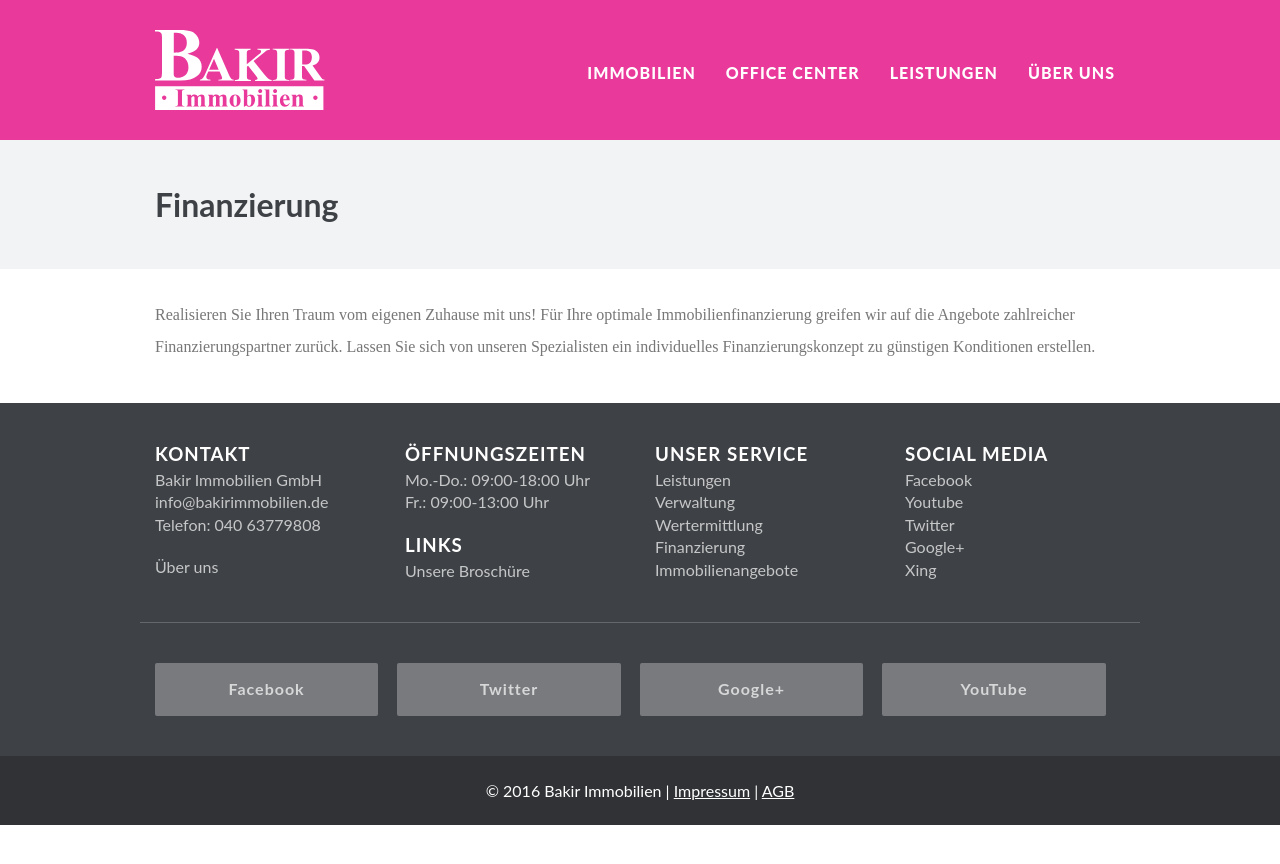
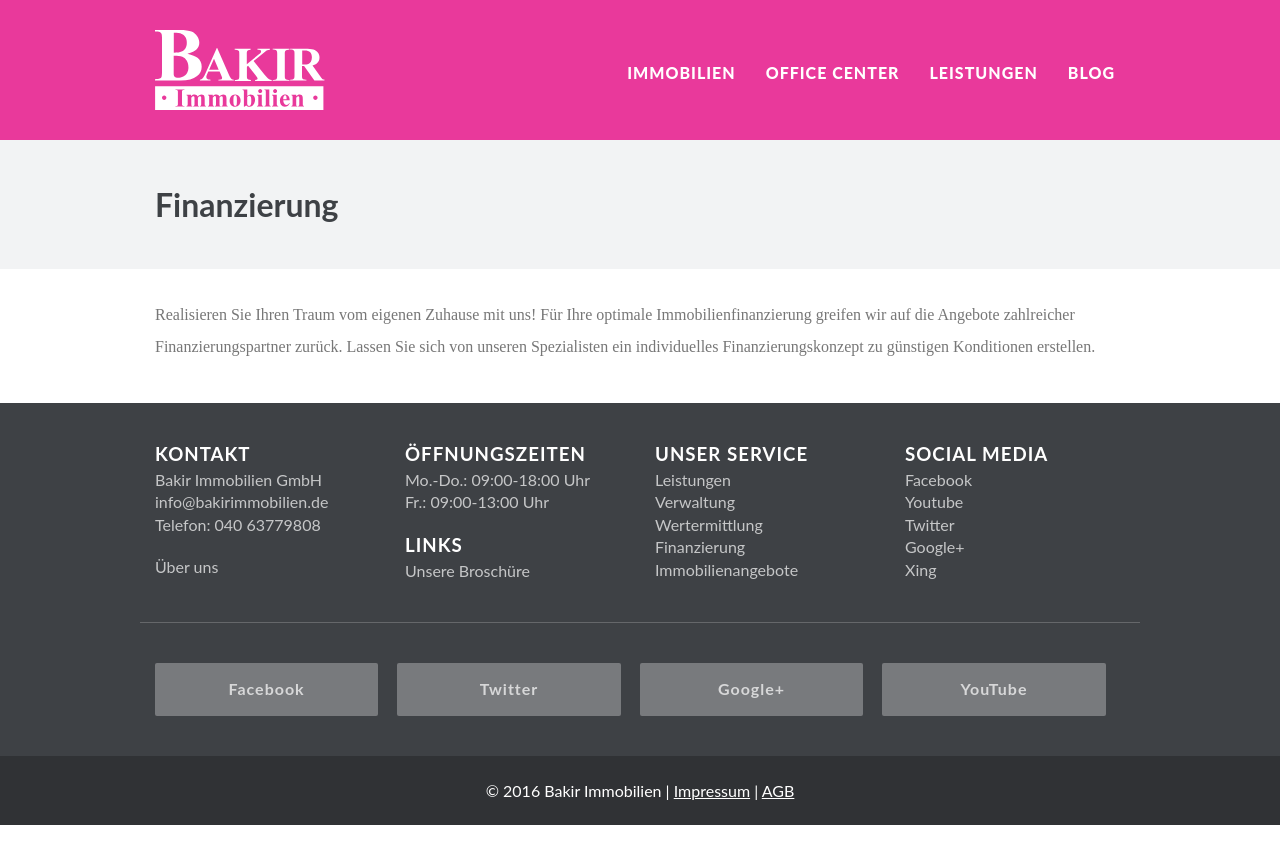
Before and after one commit to bakirnetwork/bakirimmobilien_de, a Jekyll site: the page built from _pages/finanzierung.md, in a window 1280 px wide. Shown: the top 864 px of the page. Built offline with Jekyll 4.4.1, drawn with Linux system fonts in a browser that asks for light colours; nearby versions of some CDN libraries; some web fonts are replaced.

Commit message:
Blog Link hinzugefügt

```diff
--- a/_data/settings.yml
+++ b/_data/settings.yml
@@ -10,5 +10,5 @@
   url: '/officecenter/'
 - name: Leistungen
   url: '/leistungen/'
-- name: Über uns
-  url: '/ueber/'
+- name: Blog
+  url: 'http://bakirimmobilien.tumblr.com'
```
